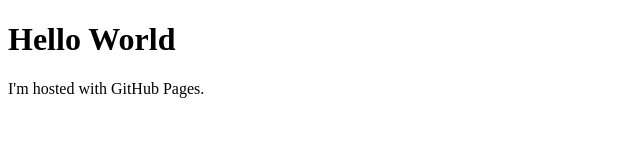
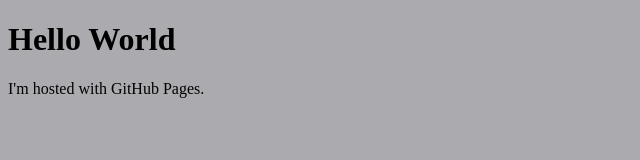
Before and after one commit to elioudakis/elioudakis.github.io, a plain HTML site: page index.html in a window 1280 px wide. Shown: the whole page, without its empty margins (0-640 px from the left). Drawn offline with Linux system fonts and the light colour scheme.

Commit message:
Update index.html

```diff
--- a/index.html
+++ b/index.html
@@ -1,6 +1,6 @@
 <!DOCTYPE html>
 <html>
-<body>
+    <body bgcolor="#ababaf">
 <h1>Hello World</h1>
 <p>I'm hosted with GitHub Pages.</p>
 </body>
```
